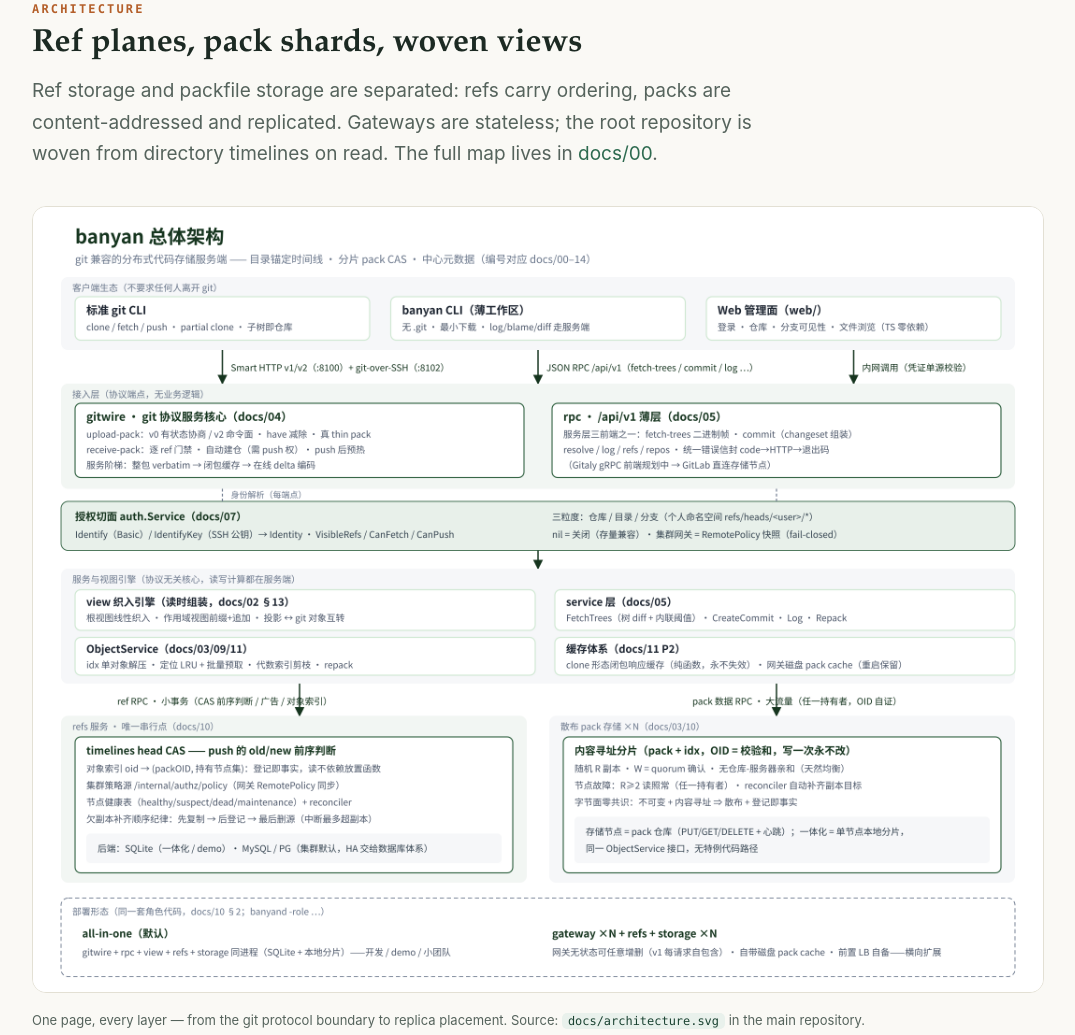
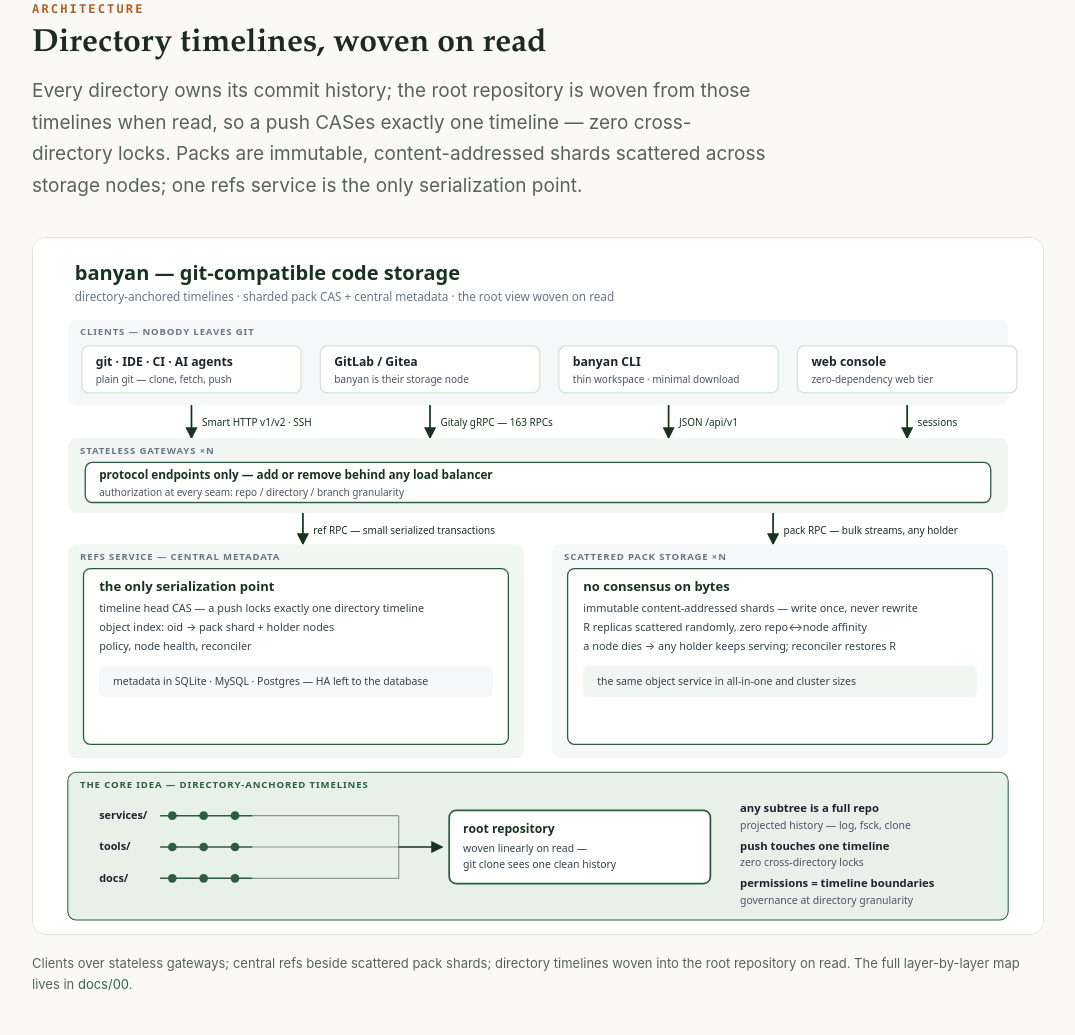
Before and after one commit to banyan-vcs/banyan-vcs.github.io, a plain HTML site: page index.html in a window 1280 px wide. Shown: the part 4288-5323 px from the top of the page, without its empty margins (102-1177 px from the left). Drawn offline with Linux system fonts and the light colour scheme.

Commit message:
site: simplified architecture diagram led by the key design moves
Swap the 600 KB full-layer PNG for the compact EN/ZH SVG pair from the
main repository; the section now leads with the core innovations
(directory timelines woven on read, single serialization point, no
consensus on bytes) and keeps only a pointer to the full map in docs/00.

```diff
--- a/index.html
+++ b/index.html
@@ -265,18 +265,19 @@ git push banyan main   <span class="c"># first push auto-creates</span></code></
   <div class="wrap">
     <div class="section-head">
       <span class="kicker">Architecture</span>
-      <h2>Ref planes, pack shards, woven views</h2>
-      <p class="lede">Ref storage and packfile storage are separated: refs
-      carry ordering, packs are content-addressed and replicated. Gateways are
-      stateless; the root repository is woven from directory timelines on
-      read. The full map lives in
-      <a href="https://github.com/banyan-vcs/banyan/blob/main/docs/00-overview.md">docs/00</a>.</p>
+      <h2>Directory timelines, woven on read</h2>
+      <p class="lede">Every directory owns its commit history; the root
+      repository is woven from those timelines when read, so a push CASes
+      exactly one timeline — zero cross-directory locks. Packs are
+      immutable, content-addressed shards scattered across storage nodes;
+      one refs service is the only serialization point.</p>
     </div>
     <figure class="arch">
-      <img src="assets/architecture.png" alt="banyan architecture diagram: gateways, refs service, scattered pack storage, directory timelines woven into the root view" loading="lazy">
-      <figcaption>One page, every layer — from the git protocol boundary to
-      replica placement. Source: <code>docs/architecture.svg</code> in the
-      main repository.</figcaption>
+      <img src="assets/architecture-simple.svg" alt="banyan simplified architecture: clients over stateless gateways; a refs service as the only serialization point beside scattered pack storage; directory timelines woven into the root view" loading="lazy">
+      <figcaption>Clients over stateless gateways; central refs beside
+      scattered pack shards; directory timelines woven into the root
+      repository on read. The full layer-by-layer map lives in
+      <a href="https://github.com/banyan-vcs/banyan/blob/main/docs/00-overview.md">docs/00</a>.</figcaption>
     </figure>
   </div>
 </section>
```
Also changed, not shown: zh-cn/index.html (+5 -5 lines), assets/architecture-simple.svg (added), assets/architecture-simple.zh.svg (added), assets/architecture.png (deleted).
